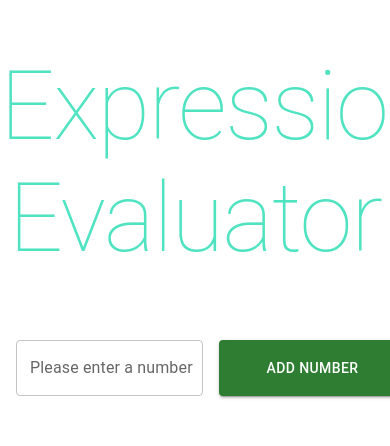
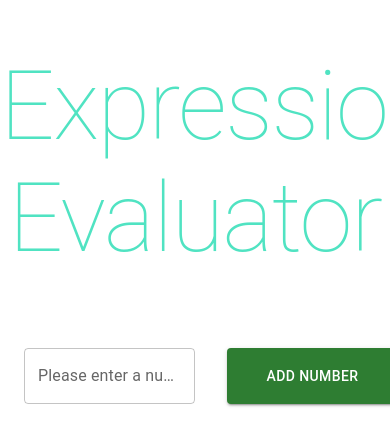
Before and after one commit to intelliseawolf/Expression-Evaluator, a React (Create React App) app: page / in a window 390 px wide. Shown: the top 446 px of the page. Built offline with nearby package versions, Linux system fonts and the light colour scheme.

Commit message:
fixed: home page in mobile view

```diff
--- a/src/pages/Home.tsx
+++ b/src/pages/Home.tsx
@@ -1,4 +1,13 @@
-import { Box, Typography, Grid, TextField, Button } from "@mui/material";
+import { Box, Typography, Grid, TextField, Button, Paper } from "@mui/material";
+import { styled } from "@mui/material/styles";
+
+const Item = styled(Box)(({ theme }) => ({
+  backgroundColor: theme.palette.mode === "dark" ? "#1A2027" : "#fff",
+  ...theme.typography.body2,
+  padding: theme.spacing(1),
+  textAlign: "center",
+  color: theme.palette.text.secondary,
+}));
 
 const Home = () => {
   return (
@@ -32,14 +41,17 @@ const Home = () => {
         }}
       >
         <Grid item xs={6}>
+          <Item>
             <TextField
               id="outlined-basic"
               label="Please enter a number"
               variant="outlined"
               fullWidth
             />
+          </Item>
         </Grid>
         <Grid item xs={6}>
+          <Item sx={{ height: "calc(100% - 16px)" }}>
             <Button
               variant="contained"
               fullWidth
@@ -48,6 +60,7 @@ const Home = () => {
             >
               Add Number
             </Button>
+          </Item>
         </Grid>
       </Grid>
     </Box>
```
Lines whose indentation alone changed are shown as unchanged.
